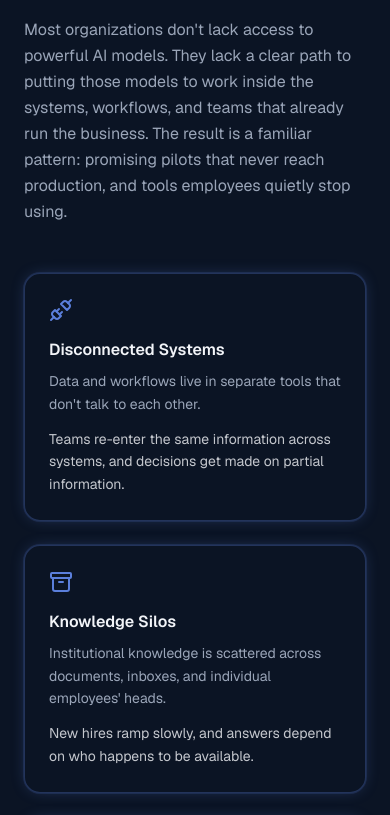
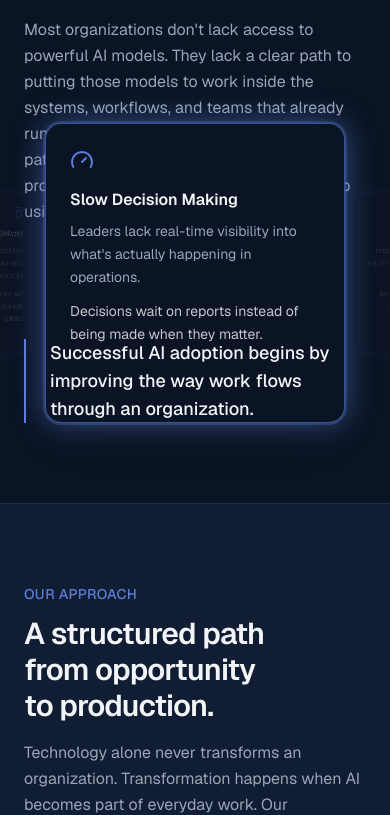
Before and after one commit to mian-yahya-gul/forward-deployment, a Next.js app: page / in a window 390 px wide. Shown: the part 1547-2362 px from the top of the page. Built offline with nearby package versions, Linux system fonts and the light colour scheme.

Commit message:
Revert "Fix illegibly small Services/Challenge cards on mobile"
This reverts commit a30540130d46f8221e70c68270c16e9e65cb4e11.

```diff
--- a/components/shared/ProblemCarousel.tsx
+++ b/components/shared/ProblemCarousel.tsx
@@ -2,10 +2,11 @@
 
 import { Card } from "@/components/ui/card";
 import { ProblemAccordion } from "@/components/shared/ProblemAccordion";
+import { RingCarousel } from "@/components/shared/RingCarousel";
 import { ScrollReveal } from "@/components/shared/ScrollReveal";
 import { useCarouselMode } from "@/lib/motion";
 import { cn, glowCardClass } from "@/lib/utils";
-import { problems } from "@/lib/data/problems";
+import { problems, type ProblemCard as ProblemCardData } from "@/lib/data/problems";
 
 /**
  * `problems` (including each icon component) is imported directly here rather
@@ -18,20 +19,31 @@ export function ProblemsDisplay() {
   return (
     <>
       {showAccordion && (
-        // Desktop only (lg+): the hover-to-expand accordion is a fixed
-        // 220px-tall, all-6-panels-in-one-row layout. Below lg it renders
-        // in the plain grid instead — 6 panels sharing under ~400px of
-        // width leaves each collapsed strip too thin to read, and scaling
-        // the whole thing down (as tried previously via RingCarousel) made
-        // the card text illegibly small instead.
-        <div className="hidden lg:block">
-          <ProblemAccordion problems={problems} />
-        </div>
+        <>
+          {/* Desktop only (lg+): the hover-to-expand accordion, unchanged. */}
+          <div className="hidden lg:block">
+            <ProblemAccordion problems={problems} />
+          </div>
+
+          {/*
+            Below lg: the same 3D ring carousel used by Services, instead of
+            trying to fit the accordion's collapsed-strip idea into a narrow
+            screen (that's what caused the earlier overlap/clipping issue).
+          */}
+          <div className="lg:hidden">
+            <RingCarousel
+              items={problems}
+              getKey={(problem) => problem.title}
+              getLabel={(problem) => problem.title}
+              renderCard={(problem, isFront) => <ProblemFace problem={problem} isFront={isFront} />}
+            />
+          </div>
+        </>
       )}
       <ul
         className={cn(
           "grid grid-cols-1 gap-6 sm:grid-cols-2 lg:grid-cols-3",
-          showAccordion && "lg:hidden",
+          showAccordion && "hidden",
         )}
       >
         {problems.map((problem, index) => (
@@ -48,3 +60,21 @@ export function ProblemsDisplay() {
     </>
   );
 }
+
+function ProblemFace({ problem, isFront }: { problem: ProblemCardData; isFront: boolean }) {
+  return (
+    <Card
+      className={cn(
+        "h-[300px]",
+        glowCardClass,
+        isFront &&
+          "border-primary/60 shadow-[0_0_0_2px_color-mix(in_srgb,var(--primary)_28%,transparent),0_0_32px_-2px_color-mix(in_srgb,var(--primary)_65%,transparent),0_20px_45px_-20px_rgba(0,0,0,0.35)]",
+      )}
+    >
+      <problem.icon className="size-6 text-primary" aria-hidden />
+      <h3 className="mt-4 text-base font-semibold text-foreground">{problem.title}</h3>
+      <p className="mt-2 text-sm leading-relaxed text-muted">{problem.description}</p>
+      <p className="mt-3 text-sm leading-relaxed text-foreground/80">{problem.impact}</p>
+    </Card>
+  );
+}
--- a/components/shared/ServiceCarousel.tsx
+++ b/components/shared/ServiceCarousel.tsx
@@ -22,23 +22,17 @@ export function ServicesDisplay() {
   return (
     <>
       {showCarousel && (
-        // Desktop only (lg+): the 3D ring carousel is a fixed 1000px-wide
-        // stage. Below lg it renders in the plain grid instead of being
-        // scaled down — shrinking it to fit a phone screen made cards and
-        // text illegibly small (a ~390px phone works out to ~34% scale).
-        <div className="hidden lg:block">
         <RingCarousel
           items={services}
           getKey={(service) => service.slug}
           getLabel={(service) => service.title}
           renderCard={(service, isFront) => <ServiceFace service={service} isFront={isFront} />}
         />
-        </div>
       )}
       <ul
         className={cn(
           "grid grid-cols-1 gap-6 sm:grid-cols-2 lg:grid-cols-3",
-          showCarousel && "lg:hidden",
+          showCarousel && "hidden",
         )}
       >
         {services.map((service, index) => (
```
Lines whose indentation alone changed are shown as unchanged.
